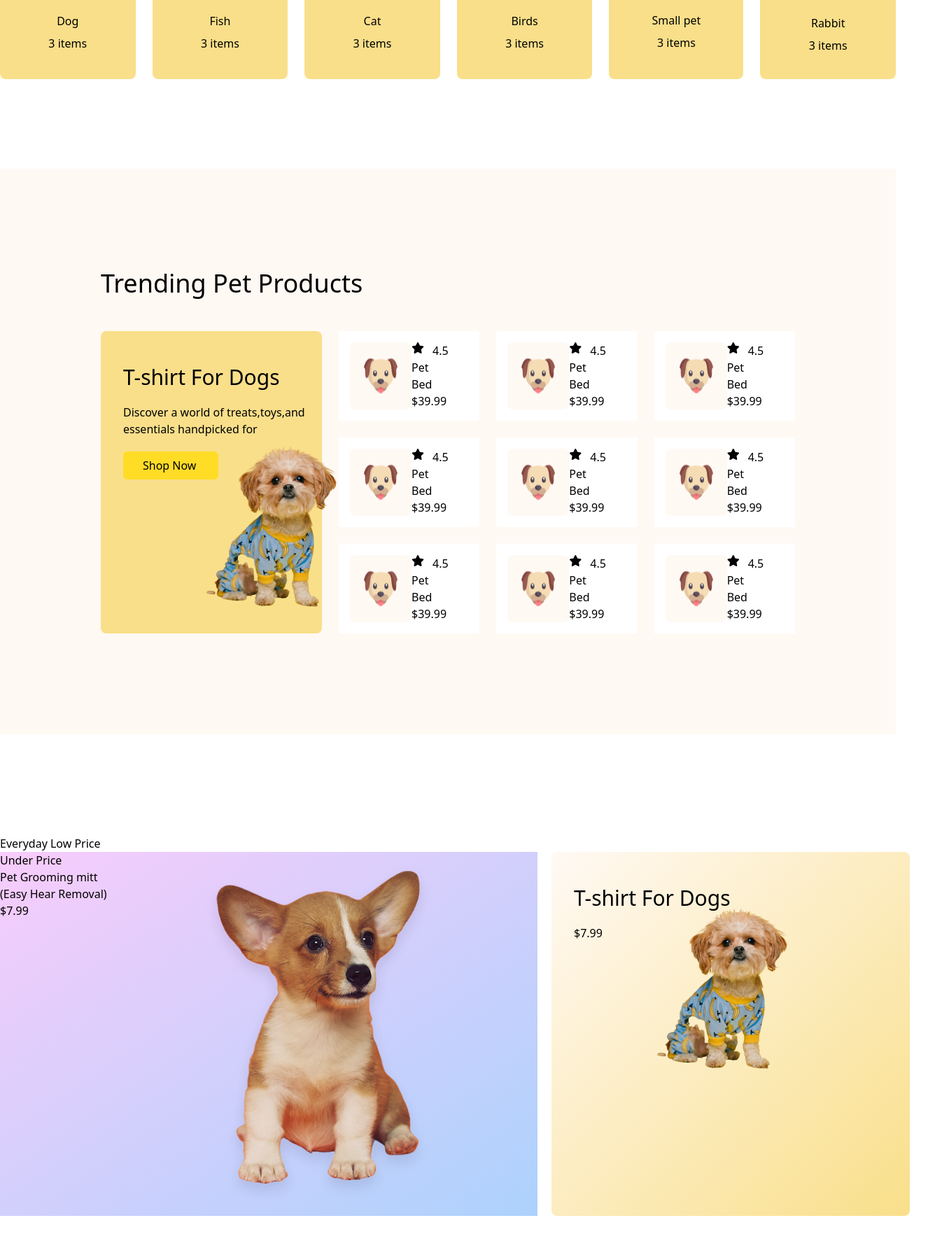
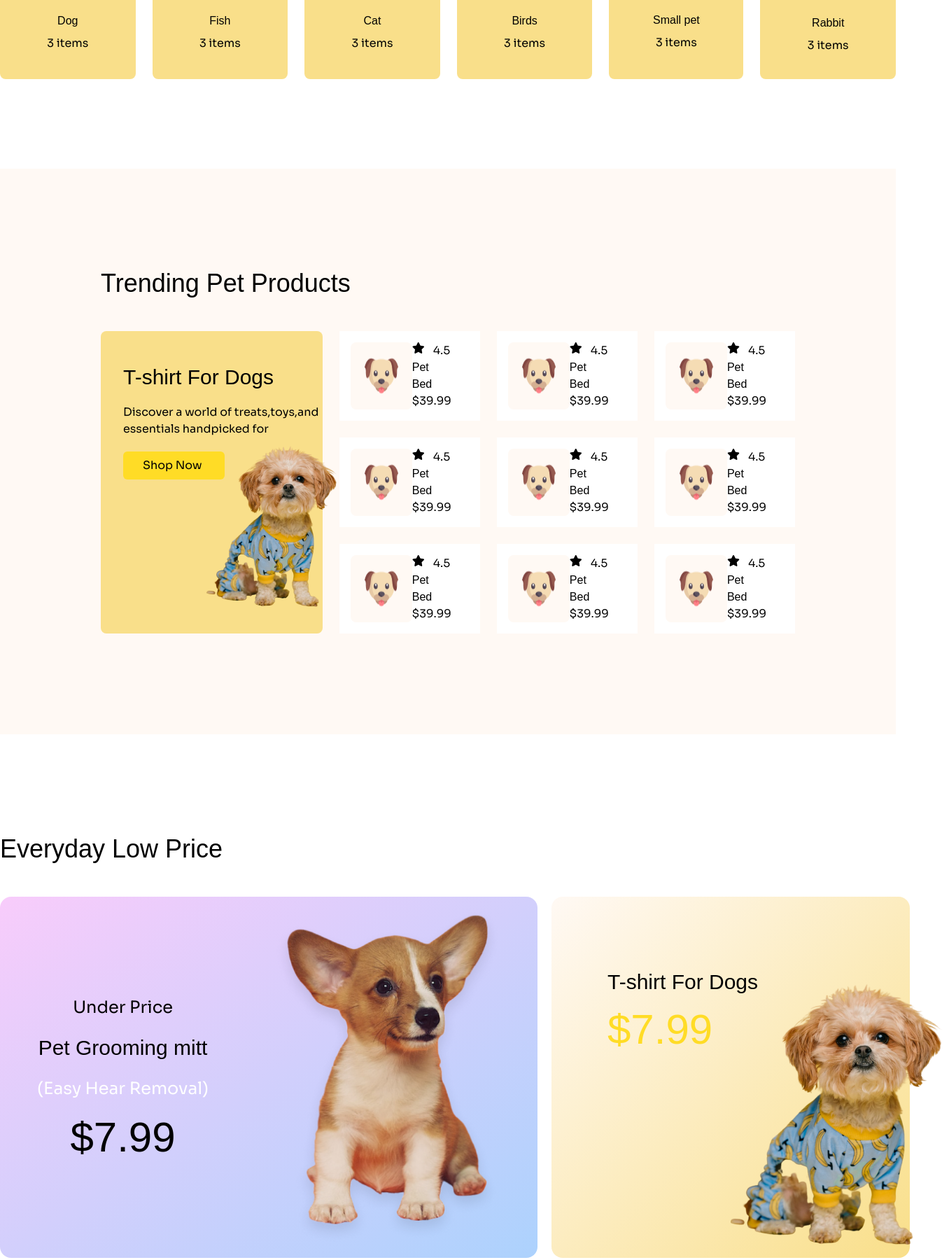
Before and after one commit to ShehabShawn/Assignment_03_Category_0001, a plain HTML site: page index.html in a window 1280 px wide. Shown: the part 1225-3025 px from the top of the page at 70% size, 1356 px wide, since content can reach past the window. Before the commit the page ends 2962 px from the top, so only its background shows below. Drawn offline with nearby package versions, Linux system fonts and the light colour scheme; a web font is replaced by a local one.

Commit message:
not responsive

```diff
--- a/index.html
+++ b/index.html
@@ -19,15 +19,20 @@
                 extend: {
                     colors: {
                         clifford: '#da373d',
-                    }
-                }
-            }
+                    },
+                    fontFamily: {
+                        sora: ["Sora", "sans-serif"],
+                        adlam: ["ADLaM Display", "sans-serif"],
+                    },
+                },
+            },
         }
     </script>
 
+
 </head>
 
-<body class="lg:max-w-screen-2xl mx-auto">
+<body class=" lg:max-w-screen-2xl mx-auto font-sora">
     <header>
         <nav class="flex justify-between mt-7 mb-12 bg-[#FFF9F4]">
             <div class="flex text-center items-center gap-x-3">
@@ -49,11 +54,11 @@
     </header>
 
     <main>
-        <section class="static mb-36">
-
+        <section class="static mb-36 ">
             <div class="absolute pt-6">
-                <h2 class="text-6xl mb-4">Pamper Your Pet,<br> Because They Deserve<br> the Best</h2>
-                <p class="mb-6">Discover a world of treats, toys, and essentials handpicked for <br> your furry friends. Shop now and make
+                <h2 class="text-6xl mb-4  font-adlam">Pamper Your Pet,<br> Because They Deserve<br> the Best</h2>
+                <p class="mb-6">Discover a world of treats, toys, and essentials handpicked for <br> your furry friends.
+                    Shop now and make
                     tails wag with joy!</p>
                 <button class="bg-[#FFDC26] rounded-md pt-2 pr-8 pl-7 pb-2">Find a pet</button>
             </div>
@@ -61,46 +66,52 @@
         </section>
         <!-- browse by category -->
         <section class="mb-32">
-            <h4 class="mb-12 text-4xl">Browse By Categories</h4>
+            <h4 class="mb-12 text-4xl font-adlam">Browse By Categories</h4>
             <div class=" grid grid-flow-col gap-6">
-                <div class="bg-[#F9DF8A] h-64 text-center items-center content-center  object-center pt-8 pr-12 pb-8 pl-12 rounded-lg">
+                <div
+                    class="bg-[#F9DF8A] h-64 text-center items-center content-center  object-center pt-8 pr-12 pb-8 pl-12 rounded-lg">
                     <img class="bg-white rounded-full p-7 mb-6 mx-auto " src="./c1-assets/dog-cartoon.png" alt="">
-                    <h5 class="mb-2">Dog</h5>
+                    <h5 class="mb-2 font-adlam">Dog</h5>
                     <p>
                         3 items
                     </p>
                 </div>
-                <div class="bg-[#F9DF8A] h-64  text-center items-center content-center  pt-8 pr-12 pb-8 pl-12 rounded-lg">
+                <div
+                    class="bg-[#F9DF8A] h-64  text-center items-center content-center  pt-8 pr-12 pb-8 pl-12 rounded-lg">
                     <img class="bg-white rounded-full p-7 mb-6 mx-auto" src="./c1-assets/fish-cartoon.png" alt="">
-                    <h5 class="mb-2">Fish</h5>
+                    <h5 class="mb-2 font-adlam">Fish</h5>
                     <p>
                         3 items
                     </p>
                 </div>
-                <div class="bg-[#F9DF8A] h-64  text-center items-center content-center pt-8 pr-12 pb-8 pl-12 rounded-lg">
+                <div
+                    class="bg-[#F9DF8A] h-64  text-center items-center content-center pt-8 pr-12 pb-8 pl-12 rounded-lg">
                     <img class="bg-white rounded-full p-7 mb-6 mx-auto" src="./c1-assets/cat-cartoon.png" alt="">
-                    <h5 class="mb-2">Cat</h5>
+                    <h5 class="mb-2 font-adlam">Cat</h5>
                     <p>
                         3 items
                     </p>
                 </div>
-                <div class="bg-[#F9DF8A] h-64  text-center items-center content-center pt-8 pr-12 pb-8 pl-12 rounded-lg">
+                <div
+                    class="bg-[#F9DF8A] h-64  text-center items-center content-center pt-8 pr-12 pb-8 pl-12 rounded-lg">
                     <img class="bg-white rounded-full p-7 mb-6 mx-auto" src="./c1-assets/bird-cartoon.png" alt="">
-                    <h5 class="mb-2">Birds</h5>
+                    <h5 class="mb-2 font-adlam">Birds</h5>
                     <p>
                         3 items
                     </p>
                 </div>
-                <div class="bg-[#F9DF8A] h-64  text-center items-center content-center pt-8 pr-12 pb-8 pl-12 rounded-lg">
+                <div
+                    class="bg-[#F9DF8A] h-64  text-center items-center content-center pt-8 pr-12 pb-8 pl-12 rounded-lg">
                     <img class="bg-white rounded-full p-7 mb-6 mx-auto" src="./c1-assets/mouse-cartoon.png" alt="">
-                    <h5 class="mb-2">Small pet</h5>
+                    <h5 class="mb-2 font-adlam">Small pet</h5>
                     <p>
                         3 items
                     </p>
                 </div>
-                <div class="bg-[#F9DF8A] h-64  text-center items-center content-center  pt-8 pr-12 pb-8 pl-12 rounded-lg">
+                <div
+                    class="bg-[#F9DF8A] h-64  text-center items-center content-center  pt-8 pr-12 pb-8 pl-12 rounded-lg">
                     <img class="bg-white rounded-full p-7 mb-6 mx-auto" src="./c1-assets/rabbit-cartoon.png" alt="">
-                    <h5 class="mb-2">Rabbit</h5>
+                    <h5 class="mb-2 font-adlam">Rabbit</h5>
                     <p>
                         3 items
                     </p>
@@ -109,10 +120,10 @@
         </section>
         <!-- Trending Pet Products -->
         <section class=" bg-[#FFF9F4] p-36 gap-6 mb-36">
-            <h3 class="text-4xl mb-12">Trending Pet Products</h3>
+            <h3 class="text-4xl mb-12 font-adlam">Trending Pet Products</h3>
             <div class="flex  gap-6">
                 <div class="bg-[#F9DF8A] pt-12 pl-8 max-w-md rounded-lg">
-                    <h3 class="mb-5 text-3xl">T-shirt For Dogs</h3>
+                    <h3 class="mb-5 text-3xl font-adlam">T-shirt For Dogs</h3>
                     <p class="mb-5">Discover a world of treats,toys,and <br> essentials handpicked for</p>
                     <button class="bg-[#FFDC26] rounded-md pt-2 pr-8 pl-7 pb-2">Shop Now</button>
                     <img class="  -mt-32 ml-28" src="./c1-assets/cute-pet-small.png" alt="">
@@ -121,72 +132,90 @@
                     <div class="bg-white flex p-4 pr-20 ">
                         <img class="bg-[#FFF9F4] p-5 rounded-lg" src="./c1-assets/dog-cartoon.png" alt="">
                         <div>
-                        <div class="flex gap-3"><i class="fa-solid fa-star "> </i> <p>4.5</p></div>
-                        <h3>Pet Bed</h3>
+                            <div class="flex gap-3"><i class="fa-solid fa-star "> </i>
+                                <p>4.5</p>
+                            </div>
+                            <h3 class="font-adlam">Pet Bed</h3>
                             <p>$39.99</p>
                         </div>
                     </div>
                     <div class="bg-white flex p-4 pr-20 ">
                         <img class="bg-[#FFF9F4] p-5 rounded-lg" src="./c1-assets/dog-cartoon.png" alt="">
                         <div>
-                        <div class="flex gap-3"><i class="fa-solid fa-star "> </i> <p>4.5</p></div>
-                        <h3>Pet Bed</h3>
+                            <div class="flex gap-3"><i class="fa-solid fa-star "> </i>
+                                <p>4.5</p>
+                            </div>
+                            <h3 class="font-adlam">Pet Bed</h3>
                             <p>$39.99</p>
                         </div>
                     </div>
                     <div class="bg-white flex p-4 pr-20 ">
                         <img class="bg-[#FFF9F4] p-5 rounded-lg" src="./c1-assets/dog-cartoon.png" alt="">
                         <div>
-                        <div class="flex gap-3"><i class="fa-solid fa-star "> </i> <p>4.5</p></div>
-                        <h3>Pet Bed</h3>
+                            <div class="flex gap-3"><i class="fa-solid fa-star "> </i>
+                                <p>4.5</p>
+                            </div>
+                            <h3 class="font-adlam">Pet Bed</h3>
                             <p>$39.99</p>
                         </div>
                     </div>
                     <div class="bg-white flex p-4 pr-20 ">
                         <img class="bg-[#FFF9F4] p-5 rounded-lg" src="./c1-assets/dog-cartoon.png" alt="">
                         <div>
-                        <div class="flex gap-3"><i class="fa-solid fa-star "> </i> <p>4.5</p></div>
-                        <h3>Pet Bed</h3>
+                            <div class="flex gap-3"><i class="fa-solid fa-star "> </i>
+                                <p>4.5</p>
+                            </div>
+                            <h3 class="font-adlam">Pet Bed</h3>
                             <p>$39.99</p>
                         </div>
                     </div>
                     <div class="bg-white flex p-4 pr-20 ">
                         <img class="bg-[#FFF9F4] p-5 rounded-lg" src="./c1-assets/dog-cartoon.png" alt="">
                         <div>
-                        <div class="flex gap-3"><i class="fa-solid fa-star "> </i> <p>4.5</p></div>
-                        <h3>Pet Bed</h3>
+                            <div class="flex gap-3"><i class="fa-solid fa-star "> </i>
+                                <p>4.5</p>
+                            </div>
+                            <h3 class="font-adlam">Pet Bed</h3>
                             <p>$39.99</p>
                         </div>
                     </div>
                     <div class="bg-white flex p-4 pr-20 ">
                         <img class="bg-[#FFF9F4] p-5 rounded-lg" src="./c1-assets/dog-cartoon.png" alt="">
                         <div>
-                        <div class="flex gap-3"><i class="fa-solid fa-star "> </i> <p>4.5</p></div>
-                        <h3>Pet Bed</h3>
+                            <div class="flex gap-3"><i class="fa-solid fa-star "> </i>
+                                <p>4.5</p>
+                            </div>
+                            <h3 class="font-adlam">Pet Bed</h3>
                             <p>$39.99</p>
                         </div>
                     </div>
                     <div class="bg-white flex p-4 pr-20 ">
                         <img class="bg-[#FFF9F4] p-5 rounded-lg" src="./c1-assets/dog-cartoon.png" alt="">
                         <div>
-                        <div class="flex gap-3"><i class="fa-solid fa-star "> </i> <p>4.5</p></div>
-                        <h3>Pet Bed</h3>
+                            <div class="flex gap-3"><i class="fa-solid fa-star "> </i>
+                                <p>4.5</p>
+                            </div>
+                            <h3 class="font-adlam">Pet Bed</h3>
                             <p>$39.99</p>
                         </div>
                     </div>
                     <div class="bg-white flex p-4 pr-20 ">
                         <img class="bg-[#FFF9F4] p-5 rounded-lg" src="./c1-assets/dog-cartoon.png" alt="">
                         <div>
-                        <div class="flex gap-3"><i class="fa-solid fa-star "> </i> <p>4.5</p></div>
-                        <h3>Pet Bed</h3>
+                            <div class="flex gap-3"><i class="fa-solid fa-star "> </i>
+                                <p>4.5</p>
+                            </div>
+                            <h3 class="font-adlam">Pet Bed</h3>
                             <p>$39.99</p>
                         </div>
                     </div>
                     <div class="bg-white flex p-4 pr-20 ">
                         <img class="bg-[#FFF9F4] p-5 rounded-lg" src="./c1-assets/dog-cartoon.png" alt="">
                         <div>
-                        <div class="flex gap-3"><i class="fa-solid fa-star "> </i> <p>4.5</p></div>
-                        <h3>Pet Bed</h3>
+                            <div class="flex gap-3"><i class="fa-solid fa-star "> </i>
+                                <p>4.5</p>
+                            </div>
+                            <h3 class="font-adlam">Pet Bed</h3>
                             <p>$39.99</p>
                         </div>
                     </div>
@@ -196,30 +225,55 @@
         </section>
 
         <!-- everyday low price -->
-           <section class="">
-            <p>Everyday Low Price</p>
+        <section class="mb-32">
+            <p class="text-4xl mb-12 font-adlam">Everyday Low Price</p>
             <div class="grid grid-flow-col grid-cols-[60%_40%] gap-5">
-                <div class="w-full grid grid-flow-col  bg-gradient-to-br from-[#F8CCFB] to-[#ACD2FD]">
-                    <div>
-                    <p>Under Price</p>
-                    <h4>Pet Grooming mitt</h4>
-                    <p>(Easy Hear Removal)</p>
-                    <h2>$7.99</h2>
+                <div class=" rounded-2xl grid grid-flow-col  bg-gradient-to-br from-[#F8CCFB] to-[#ACD2FD]">
+                    <div class="grid grid-flow-row gap-6 text-center justify-center content-center">
+                        <p class="text-2xl">Under Price</p>
+                        <h4 class="text-3xl font-adlam">Pet Grooming mitt</h4>
+                        <p class="text-2xl text-white">(Easy Hear Removal)</p>
+                        <h2 class="text-6xl font-adlam">$7.99</h2>
                     </div>
-                    <div><img class="" src="./c1-assets/cute-dog-mid.png" alt=""></div>
+                    <div><img class="-mr-28" src="./c1-assets/cute-dog-mid.png" alt=""></div>
                 </div>
 
-                <div class=" bg-gradient-to-br from-[#FFF9F4] to-[#F9DF8A] pt-12 pl-8  rounded-lg">
-                    <h3 class="mb-5 text-3xl">T-shirt For Dogs</h3>
-                    <h2>$7.99</h2>
-                    <img class="  -mt-32 ml-28" src="./c1-assets/cute-pet-small.png" alt="">
+                <div class="bg-gradient-to-br from-[#FFF9F4] to-[#F9DF8A] pt-12 pl-8  rounded-2xl">
+                    <h3 class="mb-5 text-3xl pt-14 pl-12 font-adlam">T-shirt For Dogs</h3>
+                    <h2 class="text-6xl pl-12 text-[#FFDC26] font-adlam">$7.99</h2>
+                    <img class="  -mt-24 ml-56" src="./c1-assets/cute-pet-mid.png" alt="">
                 </div>
             </div>
         </section>
+
     </main>
 
-    <footer>
-
+    <footer class="bg-[#FFDC26] bg-opacity-50 max-w-full">
+        <div class="pt-96 pb-36 grid grid-flow-col">
+            <div class="">
+                <div class="flex text-center items-center gap-x-3">
+                    <img src="./c1-assets/logo-footer.png" alt="">
+                    <h2 class="text-2xl">Browse<span class="text-[#FFDC26]">4</span>Pets</h2>
+                </div>
+                <div>
+                    <p>Discover a world of treats, toys, and <br> essentials handpicked for your furry <br> friends</p>
+                </div>
+            </div>
+            <div>
+                <p>Find a pet</p>
+                <p>Breeds</p>
+                <p>Contact us</p>
+            </div>
+            <div>
+                <p>Follow Us</p>
+                <div class="grid grid-flow-col gap-0">
+                    <i class="fa-brands fa-facebook"></i>
+                    <i class="fa-brands fa-instagram"></i>
+                    <i class="fa-brands fa-youtube"></i>
+                    <i class="fa-brands fa-youtube"></i>
+                </div>
+            </div>
+        </div>
     </footer>
 </body>
 
```
Lines whose indentation alone changed are shown as unchanged.
